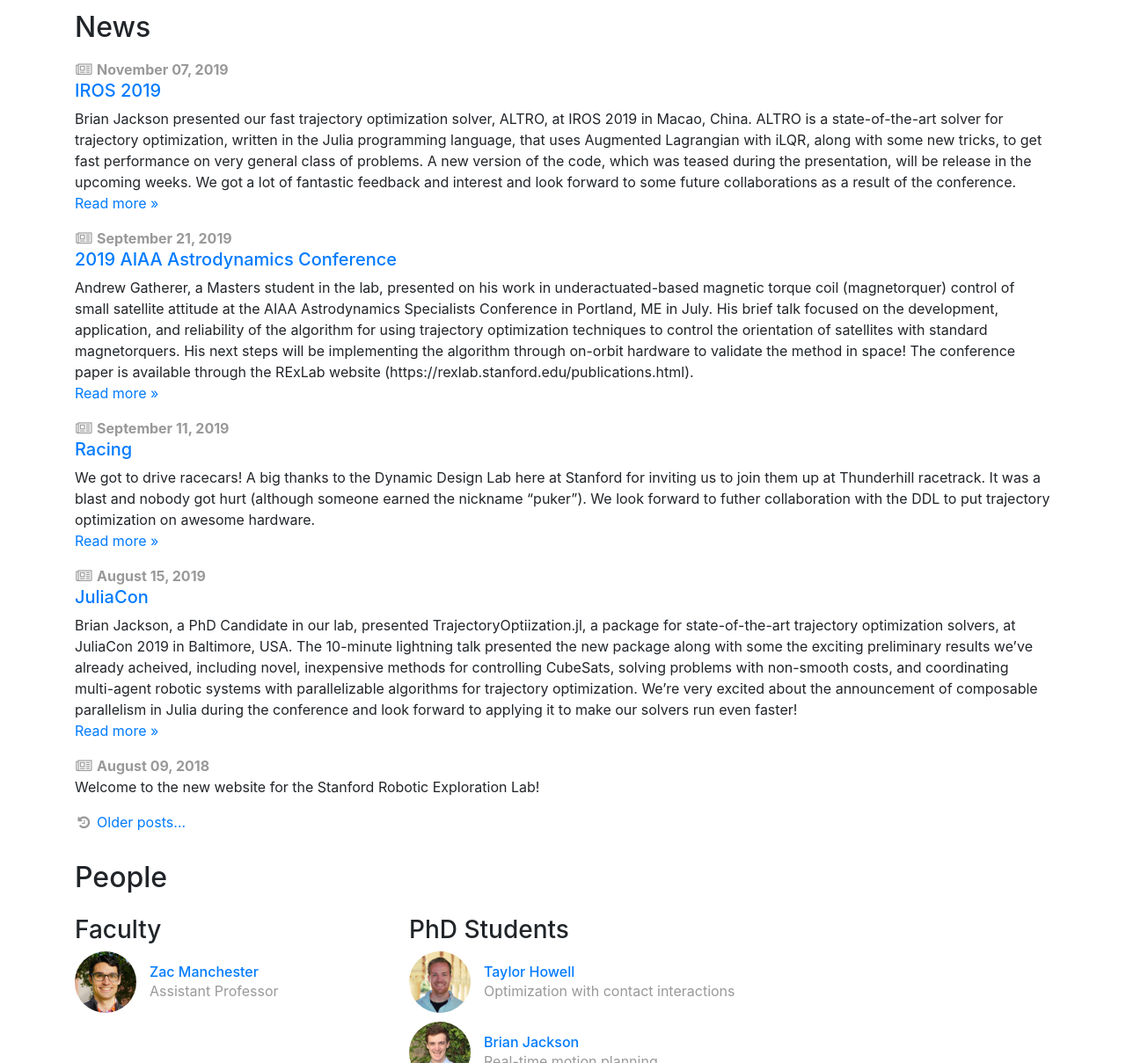
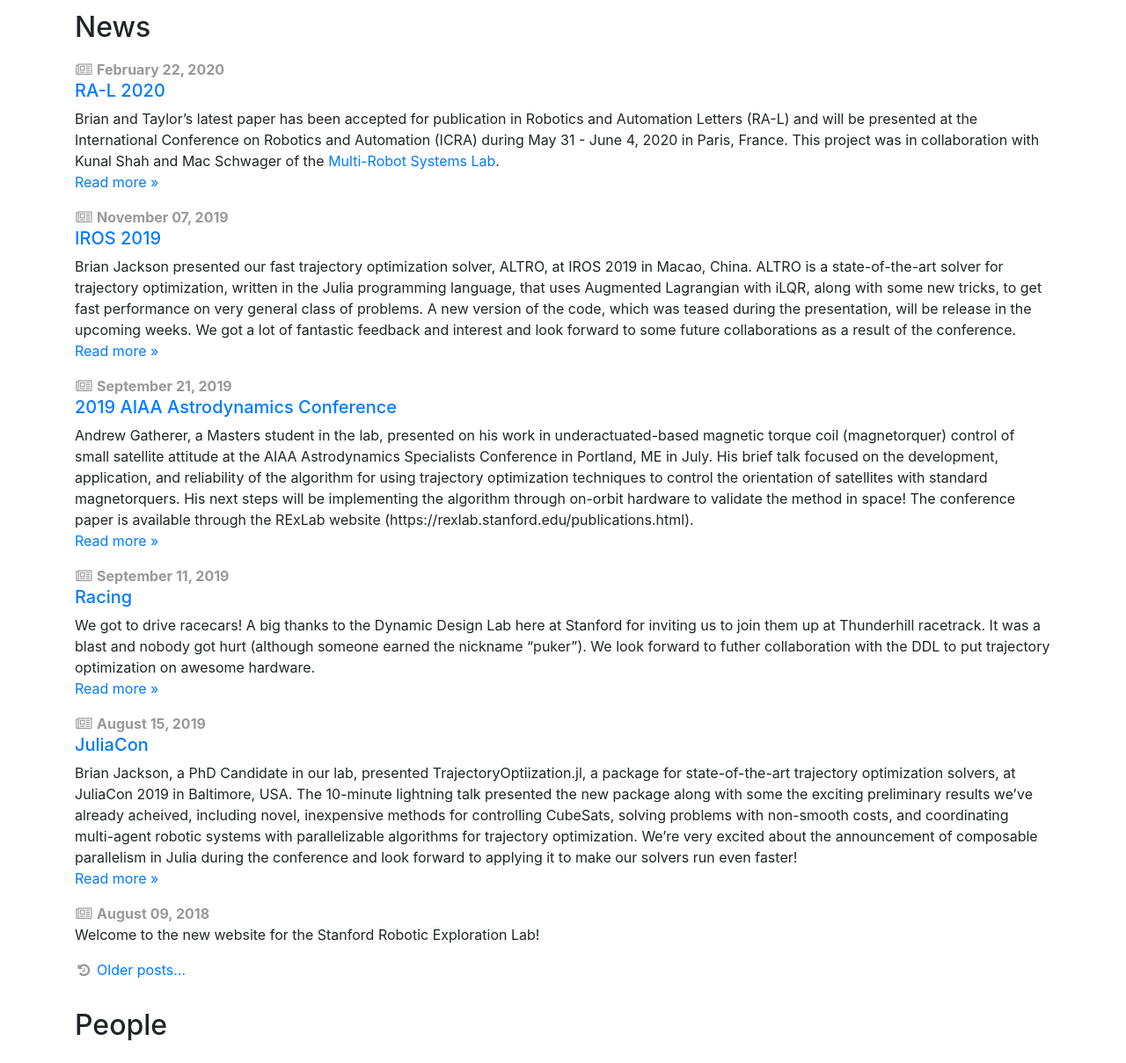
Before and after one commit to RoboticExplorationLab/roboticexplorationlab.github.io, a Jekyll site: the page built from index.html, in a window 1280 px wide and 1400 px high, scrolled down 2589 px. Shown: the part 191-1400 px from the top of the window at 88% size. Built offline with Jekyll 4.4.1, drawn with Linux system fonts in a browser that asks for light colours; some of the changed text lies outside the part shown.

Commit message:
RA-L post

```diff
--- a/_data/people.yml
+++ b/_data/people.yml
@@ -8,11 +8,11 @@
 
 taylor:
     display_name: "Taylor Howell"
-    webpage: "http://taylorhowell.xyz"
+    webpage: "thowell.github.io"
     github: thowell
     role: phd
     image: /img/people/taylor.jpg
-    bio: Optimization with contact interactions
+    bio: Optimization through contact
 
 brian:
     display_name: "Brian Jackson"
--- /dev/null
+++ b/_posts/2020-02-22-RAL.md
@@ -0,0 +1,12 @@
+---
+title: RA-L 2020
+layout: post
+shortnews: false
+icon: newspaper-o
+---
+
+Brian and Taylor's latest paper has been accepted for publication in Robotics and Automation Letters (RA-L) and will be presented at the International Conference on Robotics and Automation (ICRA) during May 31 - June 4, 2020 in Paris, France. This project was in collaboration with Kunal Shah and Mac Schwager of the [Multi-Robot Systems Lab](https://msl.stanford.edu/).
+
+The paper is available [here](https://rexlab.stanford.edu/papers/distributed_quads.pdf) and examples are available on [GitHub](https://github.com/RoboticExplorationLab/TrajectoryOptimization.jl/tree/distributed_team_lift/examples/RA-L).
+
+See you in Paris!
--- a/bib/pubs.bib
+++ b/bib/pubs.bib
@@ -77,7 +77,7 @@
   abstract = {Most approaches to multi-robot control either rely on local decentralized control policies that scale well in the number of agents, or on centralized methods that can handle constraints and produce rich system-level behavior, but are typically computationally expensive and scale poorly in the number of agents, relegating them to offline planning. This work presents a scalable approach that uses distributed trajectory optimization to parallelize computation over a group of computationally-limited agents while handling general nonlinear dynamics and non-convex constraints. The approach, including near-real-time onboard trajectory generation, is demonstrated in hardware on a cable-suspended load problem with a team of quadrotors automatically reconfiguring to transport a heavy load through a doorway.},
   address = {{Paris, France}},
   author = {Jackson, Brian E and Howell, Taylor A and Shah, Kunal and Schwager, Mac and Manchester, Zachary},
-  booktitle = {International {{Conference}} on {{Robotics}} and {{Automation}} {{(ICRA 2020)}}},
+  booktitle = {Robotics and {Automation} {Letters} ({{RA-L}})},
   file = {/Users/zac/Zotero/storage/34DLHV6K/Jackson et al. - Scalable Cooperative Transport of Cable-Suspended .pdf},
   language = {en},
   pages = {8},
```
Also changed, not shown: _posts/2019-11-7-IROS.md (line endings or trailing spaces).
